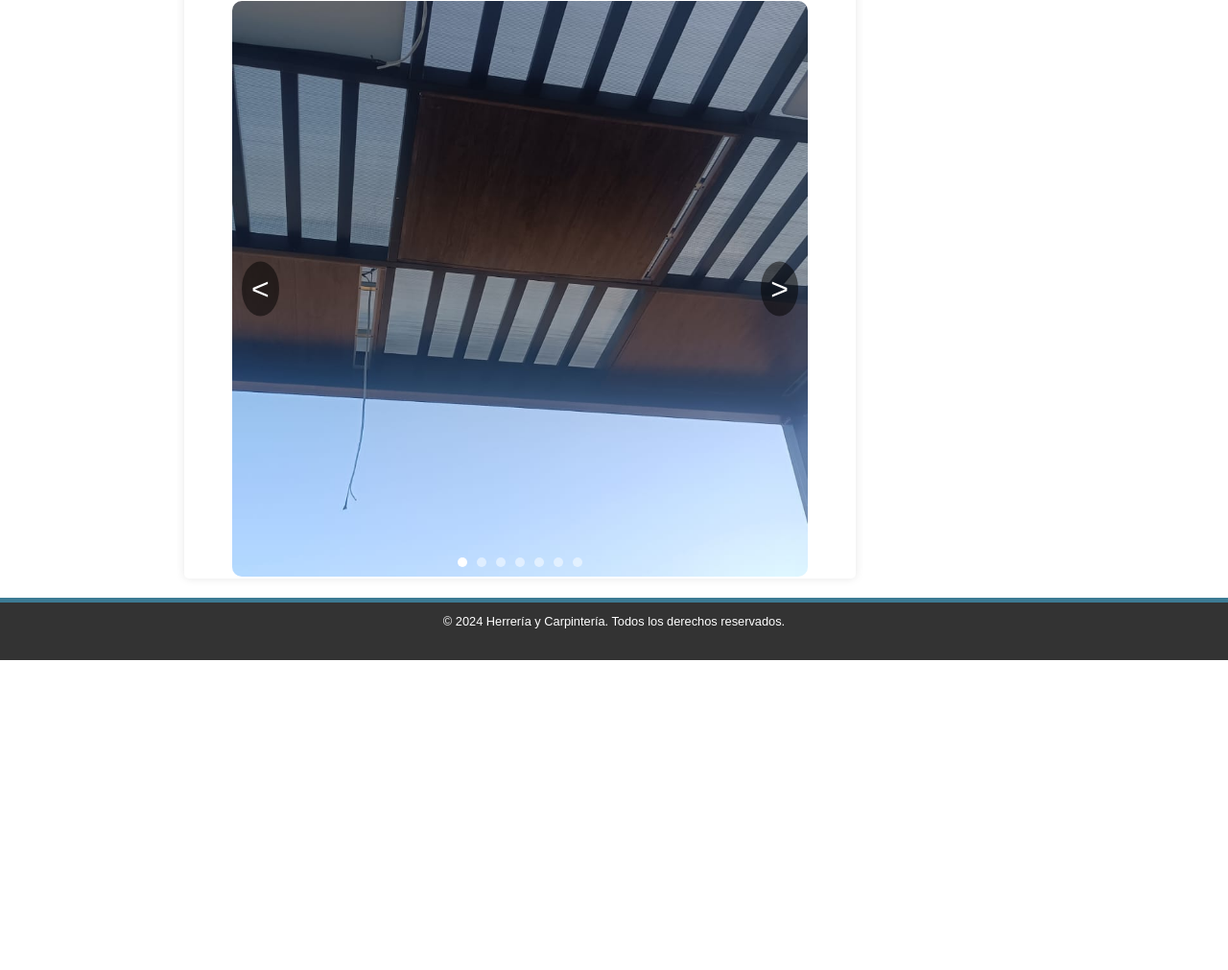
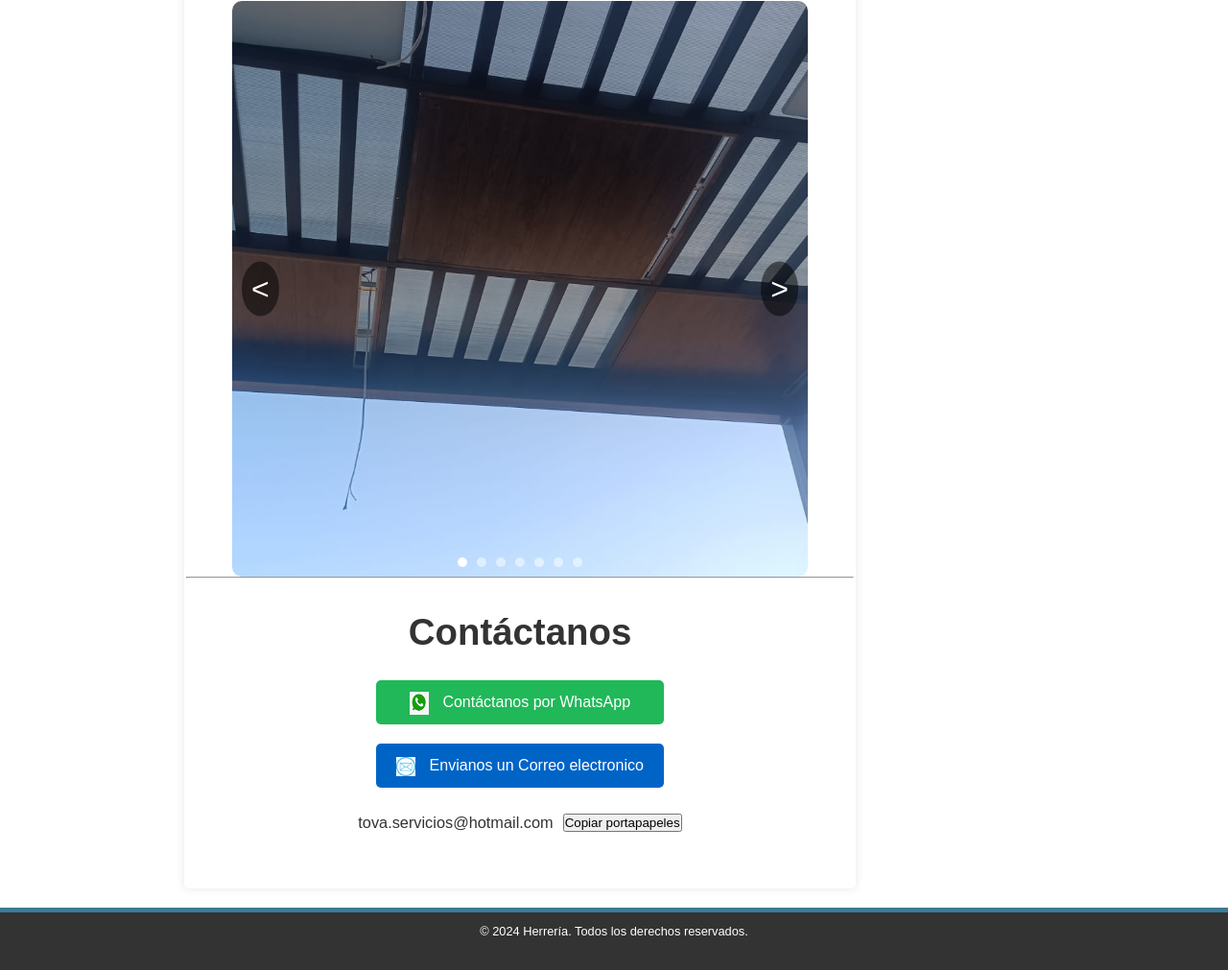
Before and after one commit to ELREXI2222/herreriahome, a plain HTML site: page index.html in a window 1280 px wide. Shown: the part 706-1717 px from the top of the page at 96% size. Before the commit the page ends 1394 px from the top, so only its background shows below. Drawn offline with Linux system fonts and the light colour scheme.

Commit message:
añadimos botones de contacto whats y correo electronico

```diff
--- /dev/null
+++ b/css/section-contacto.css
@@ -0,0 +1,92 @@
+/* Botones de WhatsApp y Correo */
+.whatsapp-button,
+.correo-button {
+    display: inline-block;
+    text-align: center;
+    padding: 10px 20px;
+    font-size: 16px;
+    color: white;
+    border: none;
+    border-radius: 5px;
+    width: 100%;
+    max-width: 300px;
+    margin: 10px 0;
+    animation: colorTransition 5s ease-in-out infinite;
+    /* La animación durará 5 segundos y será continua (infinita) */
+}
+
+/* WhatsApp verde */
+.whatsapp-button {
+    background-color: #25D366;
+}
+
+/* Correo azul */
+.correo-button {
+    background-color: #0073e6;
+}
+
+/* Iconos */
+.whatsapp-logo,
+.correo-logo {
+    width: 20px;
+    margin-right: 10px;
+    vertical-align: middle;
+}
+
+/* Contenedor de la sección contacto */
+#section-contacto {
+    margin-top: 25px;
+    display: flex;
+    flex-direction: column;
+    align-items: center;
+}
+
+/* Mensaje copiado */
+.mensaje-copiado {
+    opacity: 0;
+    visibility: hidden;
+    background-color: #4CAF50;
+    color: white;
+    padding: 10px;
+    border-radius: 5px;
+    position: fixed;
+    top: 40%;
+    left: 50%;
+    transform: translateX(-50%);
+    transition: opacity 0.5s ease, visibility 0.5s ease;
+}
+
+.mensaje-copiado.show {
+    opacity: 1;
+    visibility: visible;
+}
+
+/* Animación de transición de color */
+@keyframes colorTransition {
+    0% {
+        background-color: #25D366; /* Color inicial (verde de WhatsApp) */
+    }
+    50% {
+        background-color: #083613; /* Otro tono de verde */
+    }
+    100% {
+        background-color: #25D366; /* Volver al color original */
+    }
+}
+
+/* Para el botón de correo */
+.correo-button {
+    animation: correoColorTransition 5s ease-in-out infinite;
+}
+
+@keyframes correoColorTransition {
+    0% {
+        background-color: #0073e6; /* Color inicial (azul del correo) */
+    }
+    50% {
+        background-color: #021b35; /* Otro tono de azul */
+    }
+    100% {
+        background-color: #0073e6; /* Volver al color original */
+    }
+}
--- a/index.html
+++ b/index.html
@@ -6,6 +6,9 @@
     <meta name="viewport" content="width=device-width, initial-scale=1.0">
     <meta name="description"
         content="Herrería residencial  en la Comarca Lagunera. Ofrecemos diseño y fabricación de muebles a medida, instalación de estructuras metálicas y más. ¡Contáctanos para un presupuesto personalizado!">
+
+    <meta name="keywords" content="herrería en Torreón, portones automáticos, estructuras metálicas, diseño de barandales, fabricación de puertas de hierro, herrería residencial, herrería industrial, escaleras metálicas, servicios de herrería en Gómez Palacio, pergolas de metal, portones eléctricos, reparación de herrería, herrería a medida, soldadura, forja artística, techumbres metálicas, decoración de herrería, protección de ventanas, muebles de metal, Comarca Lagunera">
+
     <title>Herrería en Torreon y toda la Laguna</title>
     <meta name="author" content="Tova Servicios Laguna">
 
@@ -37,6 +40,8 @@
         </script>
     <link rel="stylesheet" href="css/styles.css">
     <link rel="stylesheet" href="/css/carrusel.css">
+    <link rel="stylesheet" href="/css/section-contacto.css">
+
 
 
     <!-- Tareggets para mejorar visualización en Redes sociales  -->
@@ -137,7 +142,7 @@
             <!-- Botón 'Ver más...' -->
             <span class="show-more" id="show-more">Ver más...</span>
         </div>
-        <!-- BUG hacer que simpre tenga un aspecot 1:1 -->
+
         <!-- carousel-container -->
         <div class="carousel-container">
 
@@ -151,12 +156,64 @@
             </div>
 
         </div>
+
+        <hr />
+
+        <section id="section-contacto">
+
+            <h2>Contáctanos</h2>
+
+            <a href="https://wa.me/528713637366" class="whatsapp-button">
+                <img src="images/iconos/logowats.png" alt="WhatsApp Logo" class="whatsapp-logo">
+                Contáctanos por WhatsApp
+            </a>
+
+            <a href="mailto:tova.servicios@hotmail.com" class="correo-button">
+                <img src="images/iconos/logo correo electronico.png" alt="Correo Logo" class="correo-logo">
+                Envianos un Correo electronico
+            </a>
+
+            <p style="display: flex; align-items: center; margin: 2%; font-size: 1.02rem;">
+                tova.servicios@hotmail.com
+                <button class="copiar-button" onclick="copiarAlPortapapeles()" style="margin-left: 10px;">Copiar
+                    portapapeles</button>
+            </p>
+
+            <div id="mensaje-copiado" class="mensaje-copiado">¡Correo copiado!</div>
+
+            <script>
+
+                function copiarAlPortapapeles() {
+                    const correo = "tova.servicios@hotmail.com";
+                    navigator.clipboard.writeText(correo).then(() => {
+                        mostrarMensajeCopiado();
+                    }).catch(err => {
+                        alert("Error al copiar el correo: " + err);
+                    });
+                }
+
+                function mostrarMensajeCopiado() {
+                    const mensaje = document.getElementById("mensaje-copiado");
+                    mensaje.classList.add("show");
+
+                    // Ocultar el mensaje después de 2 segundos
+                    setTimeout(() => {
+                        mensaje.classList.remove("show");
+                    }, 2000);
+                }
+
+            </script>
+
+
+
+        </section>
+
     </main>
 
 
     <!-- Pie de página -->
     <footer id="hola">
-        <p>&copy; 2024 Herrería y Carpintería. Todos los derechos reservados.</p>
+        <p>&copy; 2024 Herrería. Todos los derechos reservados.</p>
     </footer>
 
     <!-- script para el boton ver mas... -->
@@ -178,7 +235,7 @@
         });
     </script>
 
-    <!-- escript para econder un 50% el header -->
+    <!-- escript para esconder un 50% el header -->
     <script>
         document.addEventListener("DOMContentLoaded", function () {
             var header = document.querySelector('.header');
```
Also changed, not shown: images/iconos/logo correo electronico.png (added), images/iconos/logowats.png (added).
